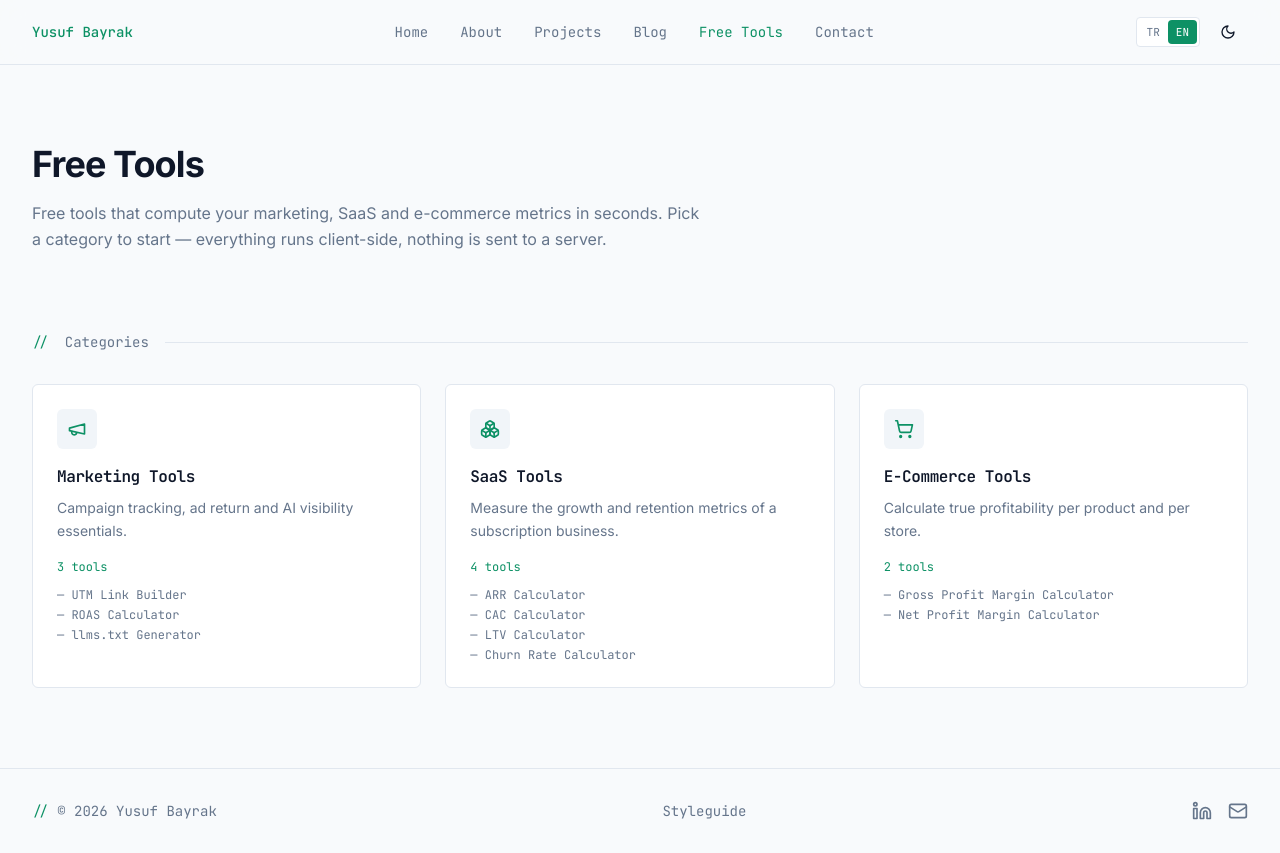
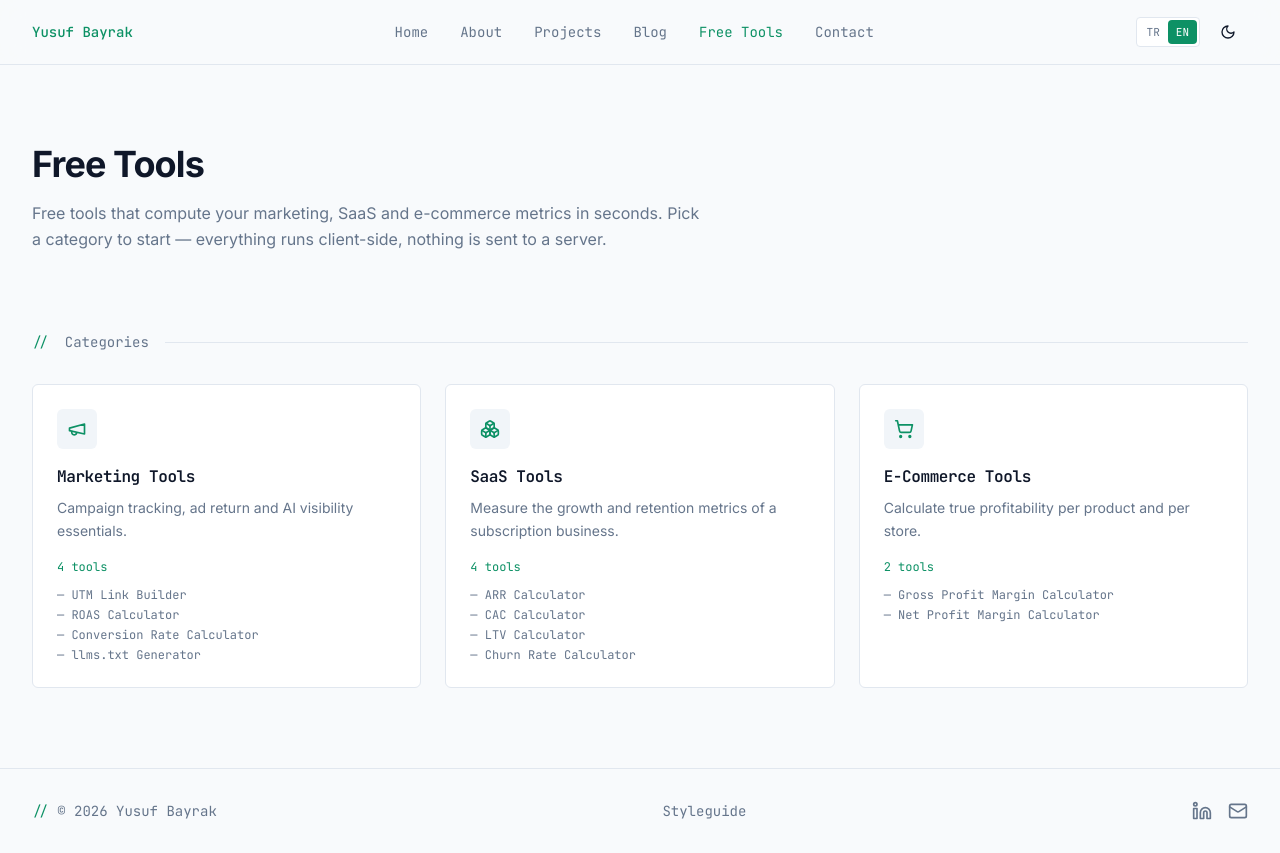
Before and after one commit to yusufbayrakk94-code/yusufbayrak.net, a React (Vite) app: page /en/free-marketing-tools in a window 1280 px wide. Built offline with nearby package versions, Linux system fonts and the light colour scheme.

Commit message:
Changes
Co-authored-by: yusufbayrakk94-code <227378111+yusufbayrakk94-code@users.noreply.github.com>

```diff
--- a/src/content/en/freeTools.ts
+++ b/src/content/en/freeTools.ts
@@ -17,6 +17,7 @@ export const freeToolsPage = {
     { key: "llms",  name: "llms.txt Generator",    description: "Create a free llms.txt so AI bots (ClaudeBot, GPTBot, Perplexity) understand your site.", href: "/en/free-marketing-tools/llms-txt-generator" },
     { key: "gross", name: "Gross Profit Margin Calculator", description: "Enter revenue and COGS to see gross margin as a percentage and an amount.", href: "/en/free-marketing-tools/gross-profit-margin-calculator" },
     { key: "net",   name: "Net Profit Margin Calculator",   description: "Include every expense to see the true net profitability of your business.", href: "/en/free-marketing-tools/net-profit-margin-calculator" },
+    { key: "conversion", name: "Conversion Rate Calculator", description: "Turn visitors and conversions into a conversion rate and a gap to your target.", href: "/en/free-marketing-tools/conversion-rate-calculator" },
   ],
 };
 
@@ -34,7 +35,7 @@ export const toolCategories = [
       "Free marketing tools including a UTM builder, conversion rate and ROAS calculators.",
     intro:
       "Free tools built for teams running performance marketing. Tag your campaign links correctly, measure the return on your ad spend and make your site legible to AI search engines. Everything runs in the browser — no data leaves your device.",
-    tools: ["utm", "roas", "llms"],
+    tools: ["utm", "roas", "conversion", "llms"],
   },
   {
     key: "saas",
```
